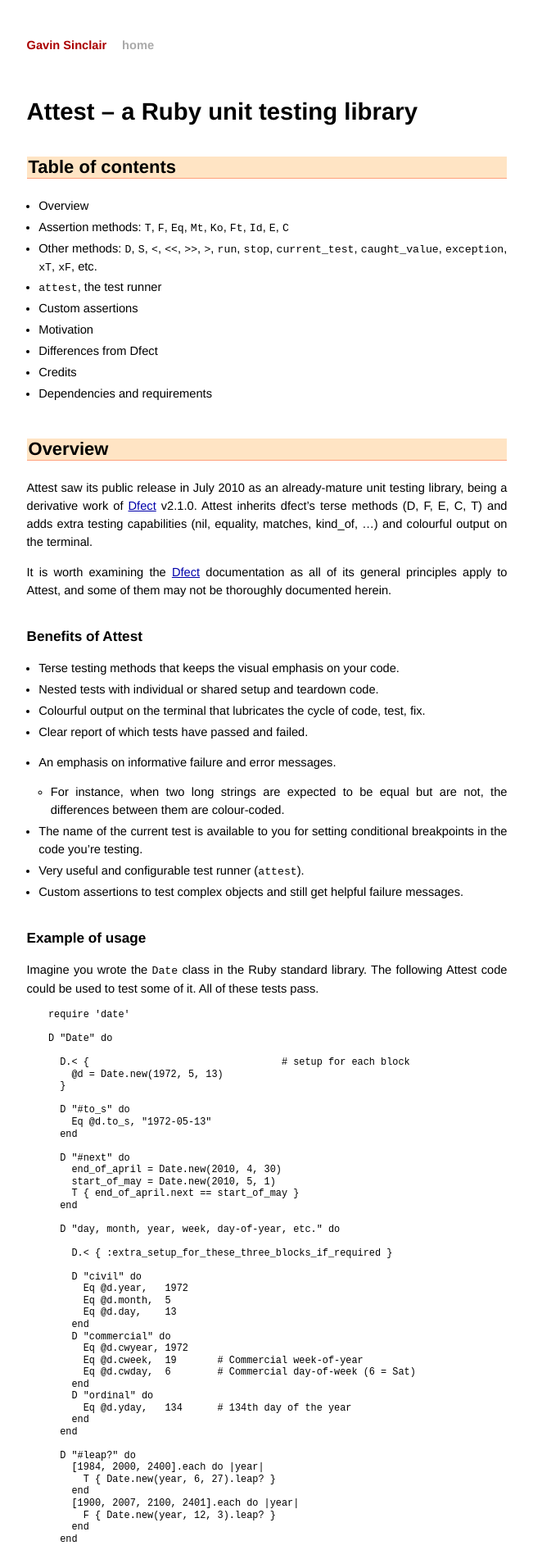
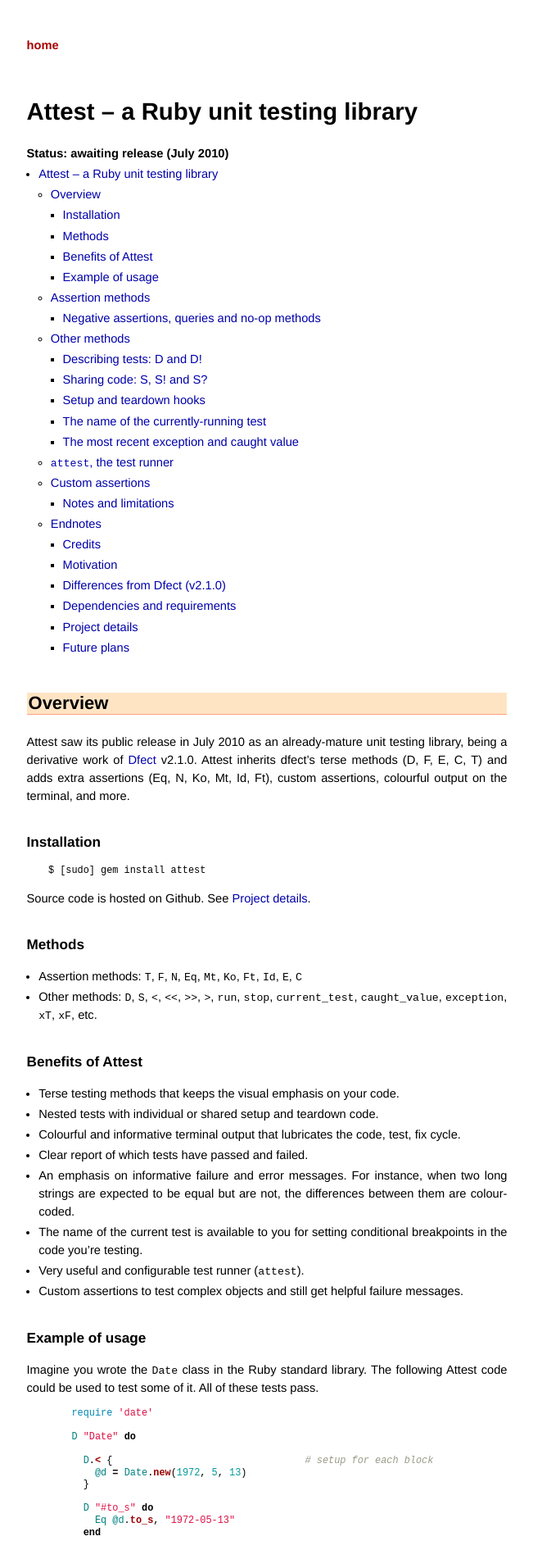
Before and after one commit to gsinclair/gsinclair.github.com, a Jekyll site: the page built from attest.markdown, in a window 1280 px wide. Shown: the top 1891 px of the page at 82% size, without its empty margins (314-965 px from the left). Built offline with Jekyll 4.4.1, drawn with Linux system fonts in a browser that asks for light colours; some of the changed text lies outside the part shown.

Commit message:
Documentation updated
* layout changed very slightly
* css changed a little

```diff
--- a/_layouts/default.html
+++ b/_layouts/default.html
@@ -15,8 +15,7 @@
 
 <div class="site">
   <div class="title">
-    <a href="/">Gavin Sinclair</a>
-    <a class="extra" href="/">home</a>
+    <a href="/">home</a>
   </div>
 
   {{ content }}
@@ -28,7 +27,8 @@
         <a href="http://github.com/gsinclair">github</a>
       </p>
     </div>
-    <p>Thanks to <a href="http://tom.preston-werner.com/">Tom Preston-Werner</a> for the web page framework.</p>
+    <p>Thanks to <a href="http://tom.preston-werner.com/">Tom Preston-Werner</a>
+    for the web page layout and CSS.</p>
   </div>
 </div>
 
--- a/attest.markdown
+++ b/attest.markdown
@@ -5,44 +5,41 @@ title: Attest
 
 # Attest -- a Ruby unit testing library
 
-## Table of contents
+**Status: awaiting release (July 2010)**
 
-* Overview
-* Assertion methods: `T`, `F`, `Eq`, `Mt`, `Ko`, `Ft`, `Id`, `E`, `C`
-* Other methods: `D`, `S`, `<`, `<<`, `>>`, `>`, `run`, `stop`, `current_test`,
-  `caught_value`, `exception`, `xT`, `xF`, etc.
-* `attest`, the test runner
-* Custom assertions
-* Motivation
-* Differences from Dfect
-* Credits
-* Dependencies and requirements
-
+* This will be replaced by a table of contents
+{:toc}
 
 ## Overview
 
 Attest saw its public release in July 2010 as an already-mature unit testing
 library, being a derivative work of [Dfect][] v2.1.0.  Attest inherits dfect's
-terse methods (D, F, E, C, T) and adds extra testing capabilities (nil,
-equality, matches, kind\_of, ...) and colourful output on the terminal.
-
-It is worth examining the [Dfect][] documentation as all of its general
-principles apply to Attest, and some of them may not be thoroughly documented
-herein.
+terse methods (D, F, E, C, T) and adds extra assertions (Eq, N, Ko, Mt, Id, Ft),
+custom assertions, colourful output on the terminal, and more.
 
 [Dfect]: http://snk.tuxfamily.org/lib/dfect/
+
+### Installation
+
+    $ [sudo] gem install attest
+
+Source code is hosted on Github.  See [Project details](#project_details).
+
+### Methods
+
+* Assertion methods: `T`, `F`, `N`, `Eq`, `Mt`, `Ko`, `Ft`, `Id`, `E`, `C`
+* Other methods: `D`, `S`, `<`, `<<`, `>>`, `>`, `run`, `stop`, `current_test`,
+  `caught_value`, `exception`, `xT`, `xF`, etc.
 
 ### Benefits of Attest
 
 * Terse testing methods that keeps the visual emphasis on your code.
 * Nested tests with individual or shared setup and teardown code.
-* Colourful output on the terminal that lubricates the cycle of code, test, fix.
+* Colourful and informative terminal output that lubricates the code, test, fix cycle.
 * Clear report of which tests have passed and failed.
-* An emphasis on informative failure and error messages.
-
-  * For instance, when two long strings are expected to be equal but are not,
-    the differences between them are colour-coded.
-
+* An emphasis on informative failure and error messages.  For instance, when two
+  long strings are expected to be equal but are not, the differences between them
+  are colour-coded.
 * The name of the current test is available to you for setting conditional
   breakpoints in the code you're testing.
 * Very useful and configurable test runner (`attest`).
@@ -53,6 +50,8 @@ herein.
 
 Imagine you wrote the `Date` class in the Ruby standard library.  The following
 Attest code could be used to test some of it.  All of these tests pass.
+
+{% highlight ruby %}
 
     require 'date'
 
@@ -106,14 +105,15 @@ Attest code could be used to test some of it.  All of these tests pass.
 
     end
 
+{% endhighlight %}
+
 If you run `attest` on this code (e.g. `attest -f date_test.rb`) you get the
 following output:
 
 ![Successful test run](img/attest1.png "Successful test run")
 
 A dash (`-`) instead of `PASS` means no assertions were run in that scope.  That
-is, the "tests" _Date_ and _day, month, year, week, day-of-year, etc._ are just
-containers to group related tests.
+is, two of the "tests" are just containers for grouping related tests.
 
 Changing two lines of the test code in order to force test failures, we get:
 
@@ -184,25 +184,33 @@ Nonetheless, it serves to demonstrate the kind of output Attest produces.
                              C(symbol) { code... }
                              C(:done) { some_method(5, :deep) }
 
-Notes:
+**Note**:  The order of arguments in `Eq OBJ, VALUE` is different from test/unit,
+where the expected value comes first.  To remember it, compare the following two
+lines.
 
-* The order of arguments in `Eq OBJ, VALUE` is different from test/unit, where
-  the expected value comes first.  To remember it, compare the following two
-  lines.
+{% highlight ruby %}
 
       T { person.name == "Theresa" }
       Eq  person.name,   "Theresa"
 
+{% endhighlight %}
+
   The same is true for `Ko OBJ, CLASS`:
+
+{% highlight ruby %}
 
       T { object.kind_of? String }
       Ko  object, String
 
+{% endhighlight %}
 
-### Negative assertions and queries
+
+### Negative assertions, queries and no-op methods
 
 Each assertion method has three _modes_: assert, negate and query.  Best
 demonstrated by example:
+
+{% highlight ruby %}
 
     string = "foobar"
     Eq  string.upcase, "FOOBAR"          # assert
@@ -210,7 +218,9 @@ demonstrated by example:
     Eq? string.length, 10                # query -- returns true or false
                                          #          (doesn't assert anything)
 
-For completeness, all of the negative assertion methods are briefly described
+{% endhighlight %}
+
+For completeness, all of the **negative assertion methods** are briefly described
 below.
 
     Method    Asserts that...
@@ -229,12 +239,21 @@ below.
 Obviously there is not much use to `T!` and `F!`, but the rest are very
 important.
 
-Again for completeness, here is the list of query methods:
+Again for completeness, here is the list of **query methods**:
 
     T?  F?  N?  Eq?  Mt?  Ko?  Ft?  Id?  E?  C?
 
 `E?` takes optional arguments: the Exception classes to query.  `C?`, like `C`
 and `C!`, takes a mandatory argument: the symbol that is expected to be thrown.
+
+Finally, there are the **no-op methods**.  These allow you to prevent an
+assertion from running.
+
+    xT   xF   xN   xEq   # etc.
+    xT!  xF!  xN!  xEq!  # etc.
+    xT?  xF?  xN?  xEq?  # etc.
+
+`xD` prevents an entire test from running.
 
 
 ## Other methods
@@ -244,8 +263,6 @@ Briefly:
 * **S** shares data between test blocks.
 * `<` and `>` do setup and teardown for each test block in the current scope.
 * `<<` and `>>` do global setup and teardown for the current scope.
-* `xD`, `xT`, `xF`, `xEq`, `xMt`, `xKo`, `xE` and `xC` are no-op methods that
-  enable you to neutralise an assertion or a test.
 * `Attest.run` runs the currently-loaded test suite; `Attest.stop` aborts it.
   If you use `require "attest/auto"` or the `attest` test runner, you don't need
   to start the tests yourself.
@@ -271,6 +288,8 @@ Top-level tests are always insulated.
 the code with the given identifier.  When called without the block, it injects
 the appropriate block into the current environment.
 
+{% highlight ruby %}
+
     S :data1 do
       @text = "I must go down to the seas again..." }
     end
@@ -285,11 +304,15 @@ the appropriate block into the current environment.
       Mt /again/, @text
     end
 
+{% endhighlight %}
+
 **S!** combines the two uses of **S**: it simultaneously shares the block while
 injecting it into the current environment.
 
 Finally, **S?** is simply a query to ascertain whether a certain block is shared
 in the current scope.
+
+{% highlight ruby %}
 
     S :data2 do
       @text = "Once upon a midnight dreary, while I pondered weak and weary..."
@@ -301,7 +324,11 @@ in the current scope.
       S? :data1      # -> false
     end
 
+{% endhighlight %}
+
 ### Setup and teardown hooks
+
+{% highlight ruby %}
 
     D "outer test" do
       D.<  { puts "before each nested test -- e.g. prepare some data" }
@@ -322,6 +349,8 @@ in the current scope.
       # and so on
     end
 
+{% endhighlight %}
+
 The hooks are easy to use and remember.  However, note that they are not
 top-level methods like `D()`, `T()`, `Eq()` etc.  They are module methods in the
 `Attest` module, which is aliases to `D` via the code `D = Attest` to enable the
@@ -333,6 +362,8 @@ convenient usage above.
 you to set useful conditional breakpoints deep within the library code that you
 are testing.  Here's an example scenario:
 
+{% highlight ruby %}
+
     def paragraphs
       result = []
       paragraph = []
@@ -342,6 +373,8 @@ are testing.  Here's an example scenario:
         elsif current_line.empty?
           if paragraph.empty?
             debugger if Attest.current_test =~ /test1/
+
+{% endhighlight %}
 
 This method is called often during the course of tests, but something is failing
 during a particular test and I want to debug it.  If I start the debugger in the
@@ -354,11 +387,15 @@ problem actually is.
 If the method you're testing throws a value and you want to test what that value
 is, use `Attest.caught_value`:
 
+{% highlight ruby %}
+
     D "Testing the object that is thrown" do
       array = [37, 42, 9, 105, 99, -1]
       C(:found) { search array, :greater_than => 100 }
       Eq Attest.caught_value, 105
     end
+
+{% endhighlight %}
 
 `Attest.caught_value` will return the most recent caught value, but only those
 values caught in the process of running a `C` assertion.  If no value was thrown
@@ -367,10 +404,14 @@ with the symbol, `Attest.caught_value` will be `nil`.
 If the method you're testing raises an error and you want to test the error
 message, use `Attest.exception`:
 
+{% highlight ruby %}
+
     D "..." do
       E(DomainSpecificError) { ...code... }
       Mt Attest.exception.message, / ...pattern... /
     end
+
+{% endhighlight %}
 
 
 ## `attest`, the test runner
@@ -438,27 +480,47 @@ Don't forget the `{testdir}/_setup.rb` file.  It may usefully contain:
 Attest allows you to define custom assertions.  These are best shown by example.
 Say your system has a `Person` class, as follows:
 
+{% highlight ruby %}
+
     class Person < Struct.new(:first, :middle, :last, :dob)
     end
 
+{% endhighlight %}
+
 Now we create a `Person` object for testing.
+
+{% highlight ruby %}
 
     @person = Person.new("John", "William", "Smith", Date.new(1927, 3, 19))
 
+{% endhighlight %}
+
 _Without_ a custom assertion, this is how we might test it:
+
+{% highlight ruby %}
 
     Eq @person.first,  "John"
     Eq @person.middle, "William"
     Eq @person.first,  "Smith"
     Eq @person.first,  Date.new(1927, 3, 19)
 
+{% endhighlight %}
+
 If you need to test a lot of people, you might think to write a method:
 
+{% highlight ruby %}
+
     def test_person(person, string)
-      # ...code elided...
+        vals = string.split
+        Eq person.first, vals[0]
+        Eq person.middle, vals[1]
+        Eq person.last, vals[2]
+        Eq person.dob, Date.parse(vals[3])
     end
 
     test_person @person, "John Henry Smith  1927-03-19"
+
+{% endhighlight %}
 
 (The implementation of `test_person` splits up the string to make life easier.)
 
@@ -479,7 +541,11 @@ That's not as helpful as it could be.
 
 _With_ a custom assertion, we can test it like this:
 
+{% highlight ruby %}
+
     T :person, @person, "John Henry Smith  1927-03-19"
+
+{% endhighlight %}
 
 Now the failure message will be:
 
@@ -499,18 +565,22 @@ the middle name that was the problem.  With colourful output, it's even better.
 Of course, we don't get the person custom assertion for free; we have to write
 it.  Here it is:
 
-     1:    Attest.custom :person, {
-     2:      :description => "Person equality",
-     3:      :parameters => [ [:person, Person], [:string, String] ],
-     4:      :run => lambda {
-     5:        f, m, l, dob = string.split
-     6:        dob = Date.parse(dob)
-     7:        test('first')  { Eq person.first,  f   }
-     8:        test('middle') { Eq person.middle, m   }
-     9:        test('last')   { Eq person.last,   l   }
-    10:        test('dob')    { Eq person.dob,    dob }
-    11:      }
-    12:    }
+{% highlight ruby linenos %}
+
+    Attest.custom :person, {
+      :description => "Person equality",
+      :parameters => [ [:person, Person], [:string, String] ],
+      :run => lambda {
+        f, m, l, dob = string.split
+        dob = Date.parse(dob)
+        test('first')  { Eq person.first,  f   }
+        test('middle') { Eq person.middle, m   }
+        test('last')   { Eq person.last,   l   }
+        test('dob')    { Eq person.dob,    dob }
+      }
+    }
+
+{% endhighlight %}
 
 The method `Attest.custom` creates a custom assertion.  The first parameter is
 `:person`, the name of the assertion.  The second parameter is a hash with keys
@@ -521,9 +591,13 @@ The method `Attest.custom` creates a custom assertion.  The first parameter is
 * `:parameters` declares that this assertion takes two parameters, named
   `:person` (of type `Person`) and `:string` (of type `String`).
 
+{% highlight ruby %}
+
         T :person, @person, "John Wiliam Smith  1927-03-19"
-                   -------  -------------------------------
-                   :person           :string
+            #      -------  -------------------------------
+            #      :person           :string
+
+{% endhighlight %}
 
 * `:run` is the block that contains the primitive assertions to check that our
   Person object is as expected.
@@ -544,10 +618,14 @@ Custom assertions may seem tricky at first, but they're easy enough and
 definitely worthwhile.  In the tests for [my geometry project][rgeom] there are
 lines like:
 
+{% highlight ruby %}
+
     T :circle,   circle,   [4,1, 3, :M]
     T :arc,      arc,      [3,1, 5, nil, 0,180]
     T :square,   square,   %w( 3 1   4.5 1   4.5 2.5   3 2.5 )
     T :vertices, triangle, %w{ A 2 1   B 7 3  _ 2.76795 6.33013 }
+
+{% endhighlight %}
 
 [rgeom]:http://rgeom.rubyforge.org
 
@@ -555,15 +633,23 @@ lines like:
 
 * Custom tests can only be done in the affirmative. That is, while you can do
 
+{% highlight ruby %}
+
         T :person, @person, "John Henry Smith  1927-03-19"
 
+{% endhighlight %}
+
   the following will cause an error:
+
+{% highlight ruby %}
 
         T!  :person, @person, "John Henry Smith  1927-03-19"
         T?  :person, @person, "John Henry Smith  1927-03-19"
         F   :person, @person, "John Henry Smith  1927-03-19"
         F!  :person, @person, "John Henry Smith  1927-03-19"
         F?  :person, @person, "John Henry Smith  1927-03-19"
+
+{% endhighlight %}
 
   This is an annoying limitation that is hard to avoid, but it has not been a
   problem for me in practice.
@@ -575,7 +661,18 @@ lines like:
   name.  The file `test/custom_assertions.rb` in the Attest source code has
   this, but it was omitted for simplicity here.
 
-## Motivation
+
+## Endnotes
+
+### Credits
+
+Thanks to Suraj N. Kurapati, who created [Dfect][] and permitted me (explicitly
+in response to a request and implicitly by its licence) to create and publish
+this derivative work.  Dfect is a wonderful library; I just wanted to add some
+assertions and tune the terminal output.  Several bits of code and prose have
+made their way from Dfect's manual into this one, too.
+
+### Motivation
 
 Having used `test/unit` for a long time I was outgrowing it but failing to warm
 to other approaches.  The world seemed to be moving towards "specs", but I
@@ -607,7 +704,7 @@ Months later, working on a new project, I finally bit the bullet.  Dfect met
 many of the goals, and I liked it and it started tinkering with it.  My goals
 now don't match that list precisely, but it was a good start.
 
-## Differences from Dfect (v2.1.0)
+### Differences from Dfect (v2.1.0)
 
 If an error occurs while running an assertion's block, Attest considers it an
 ERROR only, whereas Dfect will report a FAIL in addition.
@@ -624,15 +721,7 @@ reporting on the result of each test, and containing logging statements from the
 Attest does not offer to drop into a debugger or IRB at the point of failure.  I
 prefer to use the `ruby-debug` gem and set breakpoints using `Attest.current_test`.
 
-## Credits
-
-Thanks to Suraj N. Kurapati, who created [Dfect][] and permitted me (explicitly
-in response to a request and implicitly by its licence) to create and publish
-this derivative work.  Dfect is a wonderful library; I just wanted to add some
-assertions and tune the terminal output.  Several bits of code and prose have
-made their way from Dfect's manual into this one, too.
-
-## Dependencies and requirements
+### Dependencies and requirements
 
 Dependencies (automatically resolved by RubyGems):
 * `col` for coloured console output (which depends on `term/ansi-color`)
@@ -646,3 +735,22 @@ Cygwin have come to nought.
 
 The colours used in the console output were designed for a black background.
 They are hardcoded and it would be a major effort to customise them!
+
+### Project details
+
+* Author: Gavin Sinclair (user name: `gsinclair`; mail server: `gmail.com`)
+* Date: July 2010
+* Licence: MIT licence
+* Project homepage: [http://gsinclair.github.com/attest.html][home]
+* Source code: [http://github.com/gsinclair/attest][code]
+* Documentation: (project homepage)
+
+[home]: http://gsinclair.github.com/attest.html
+[code]: http://github.com/gsinclair/attest
+
+### Future plans
+
+A lot of work has gone into making Attest mature on its initial release.  No
+further features are currently planned.  Any bugs found will be fixed promptly
+and give rise to releases 1.0.1, 1.0.2 etc.  Any backwards-compatible feature
+enhancements will be released under 1.1.0, 1.2.0 etc.
--- a/css/screen.css
+++ b/css/screen.css
@@ -39,11 +39,12 @@ h2 {
 }
 
 p {
-  margin: 1em 0;
+  margin-top: 1em;
 }
 
 a {
   color: #00a;
+  text-decoration: none;
 }
 
 a:hover {
@@ -51,7 +52,7 @@ a:hover {
 }
 
 a:visited {
-  color: #a0a;
+  color: #00a;
 }
 
 table {
@@ -60,6 +61,7 @@ table {
 }
 
 pre {
+  margin-top: 1em;
   margin-left: 2em;
 }
 
@@ -71,7 +73,11 @@ pre, code {
 
 li {
   margin-left: 1em;
-  margin-top: 0.5ex;
+  margin-top: 0.4ex;
+}
+
+li p {
+  margin-top: 0.3ex;
 }
 
 blockquote {
@@ -85,6 +91,7 @@ blockquote {
   blockquote li {
     margin-top: 0.2ex;
   }
+
 
 /*****************************************************************************/
 /*
```
Also changed, not shown: other parts of attest.markdown (+6 -5 lines), col.markdown (+118 -18 lines), 2 other files.
